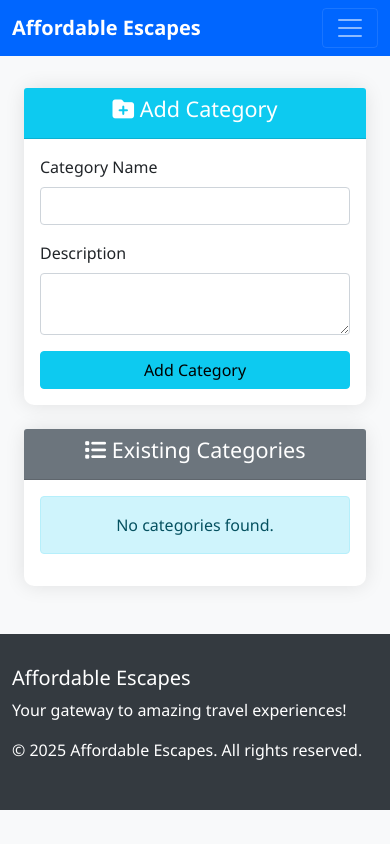
After one commit to arthursuuna/travel_app, a Flask app: template app/templates/admin/manage_categories.html in a window 390 px wide. The commit adds this page. Run offline with Flask 3, Linux system fonts and the light colour scheme; the template is opened without the code that fills it, so the values that code supplies are empty.

```diff
--- /dev/null
+++ b/app/templates/admin/manage_categories.html
@@ -0,0 +1,69 @@
+{% extends "base.html" %}
+
+{% block title %}Manage Categories - Travel App{% endblock %}
+
+{% block content %}
+<div class="container mt-4">
+    <div class="row justify-content-center">
+        <div class="col-md-8">
+            <div class="card mb-4">
+                <div class="card-header bg-info text-white text-center">
+                    <h4><i class="fas fa-folder-plus"></i> Add Category</h4>
+                </div>
+                <div class="card-body">
+                    <form method="POST" action="{{ url_for('tours.create_category') }}">
+                        <input type="hidden" name="csrf_token" value="{{ csrf_token() }}"/>
+                        <div class="mb-3">
+                            <label for="category_name" class="form-label">Category Name</label>
+                            <input type="text" class="form-control" id="category_name" name="name" required>
+                        </div>
+                        <div class="mb-3">
+                            <label for="category_desc" class="form-label">Description</label>
+                            <textarea class="form-control" id="category_desc" name="description" rows="2"></textarea>
+                        </div>
+                        <div class="d-grid">
+                            <button type="submit" class="btn btn-info">Add Category</button>
+                        </div>
+                    </form>
+                </div>
+            </div>
+            <div class="card">
+                <div class="card-header bg-secondary text-white text-center">
+                    <h4><i class="fas fa-list"></i> Existing Categories</h4>
+                </div>
+                <div class="card-body">
+                    {% if categories %}
+                        <table class="table table-bordered">
+                            <thead>
+                                <tr>
+                                    <th>Name</th>
+                                    <th>Description</th>
+                                    <th>Actions</th>
+                                </tr>
+                            </thead>
+                            <tbody>
+                                {% for category in categories %}
+                                <tr>
+                                    <td>{{ category.name }}</td>
+                                    <td>{{ category.description }}</td>
+                                    <td>
+                                        <form method="POST" action="{{ url_for('tours.delete_category', id=category.id) }}" style="display:inline-block">
+                                            <input type="hidden" name="csrf_token" value="{{ csrf_token() }}"/>
+                                            <button type="submit" class="btn btn-danger btn-sm" onclick="return confirm('Are you sure you want to delete this category?');">
+                                                <i class="fas fa-trash"></i> Delete
+                                            </button>
+                                        </form>
+                                    </td>
+                                </tr>
+                                {% endfor %}
+                            </tbody>
+                        </table>
+                    {% else %}
+                        <div class="alert alert-info text-center">No categories found.</div>
+                    {% endif %}
+                </div>
+            </div>
+        </div>
+    </div>
+</div>
+{% endblock %}
```
Also changed, not shown: app/payment.py (+23 -5 lines), app/reporting.py (+12 -13 lines), app/routes/bookings.py (+17 -15 lines), app/routes/tours.py (+22 -18 lines), app/templates/admin/reports.html (+20 -15 lines), app/templates/tours/manage.html (+34 -26 lines), migrations/versions/add_total_revenue_to_tour.py (+9 -3 lines).
